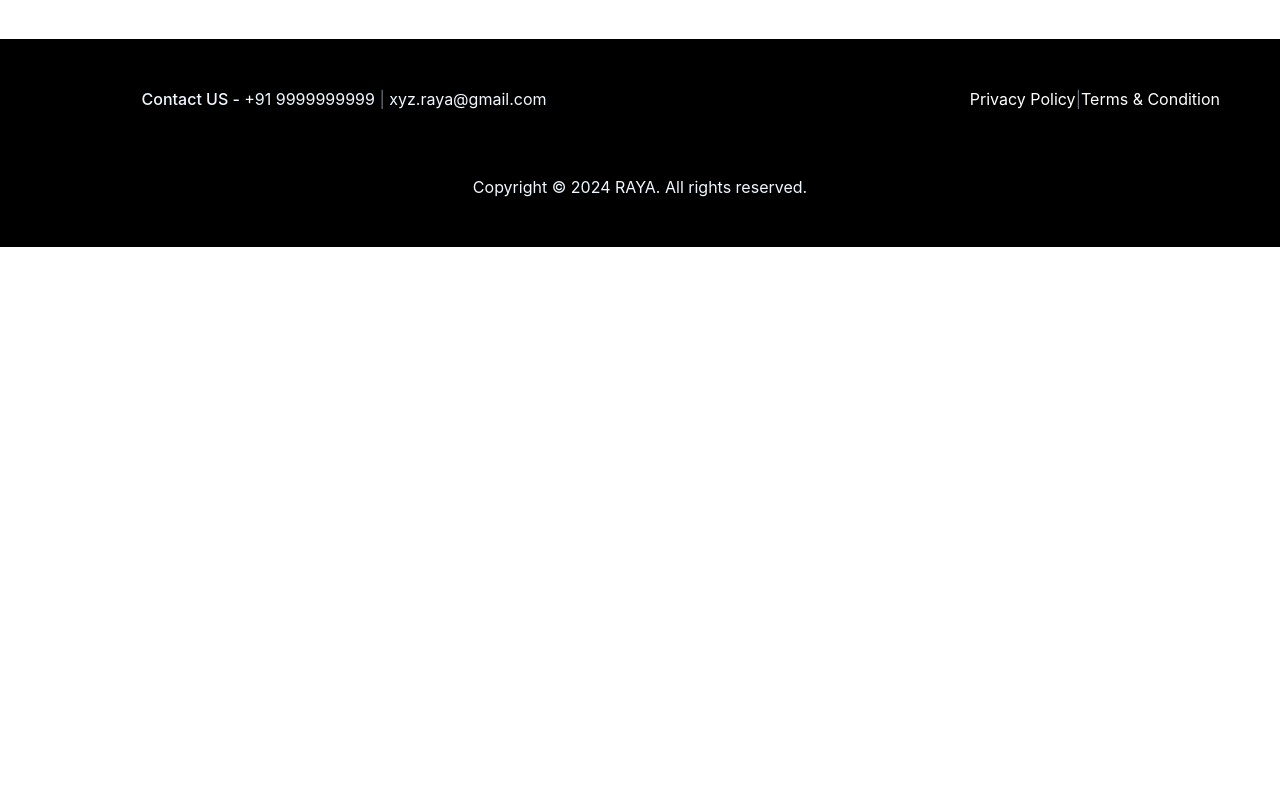
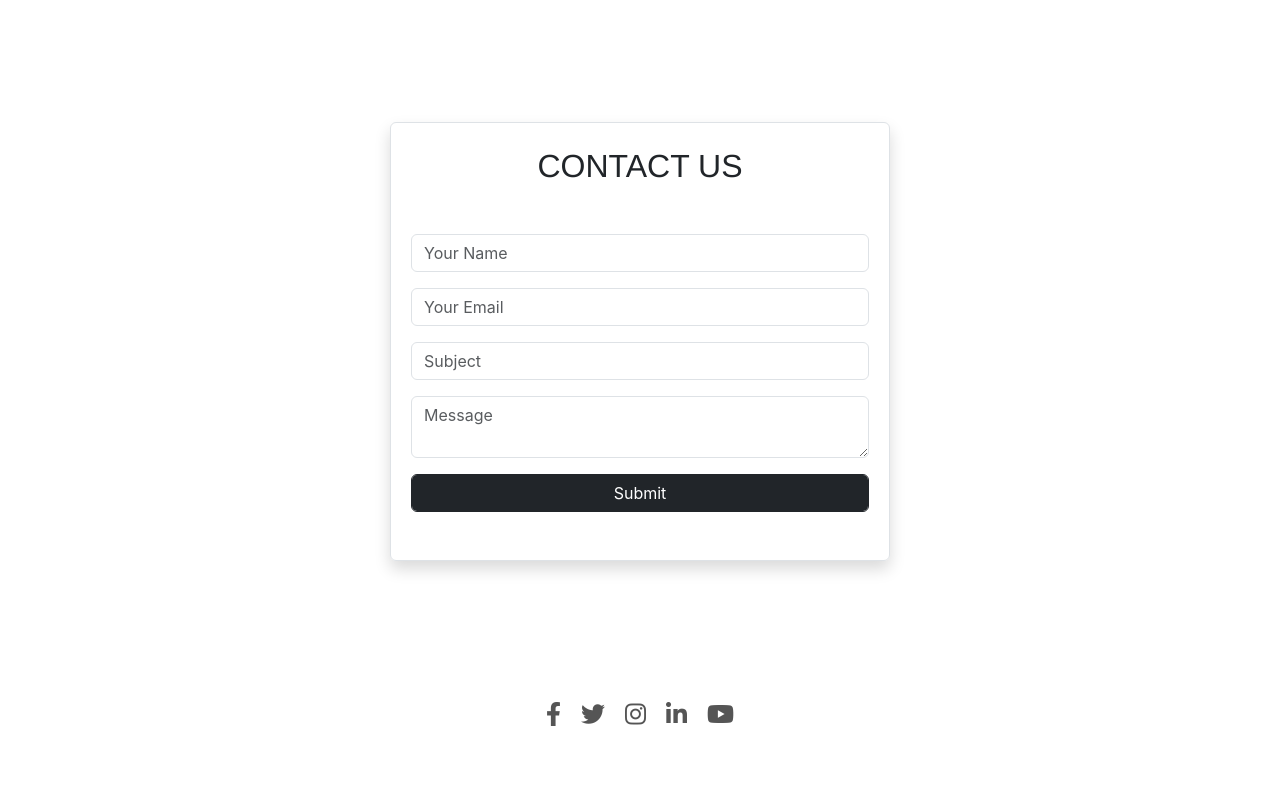
Before and after one commit to developerRanjeet/react-app, a React (Create React App) app: page /about in a window 1280 px wide. Shown: the part 1500-2300 px from the top of the page. Before the commit the page ends 1747 px from the top, so only its background shows below. Built offline with nearby package versions, Linux system fonts and the light colour scheme.

Commit message:
feat: add Contact Section

```diff
--- a/src/components/Contact.js
+++ b/src/components/Contact.js
@@ -3,7 +3,52 @@ import React from 'react';
 function Contact() {
     return (
         <section>
-            <h3>Contact Page</h3>
+            <div className="contact" id="contact">
+                <div className="row mt-5 border rounded shadow p-2">
+                    <form method="post" action="#" className="mt-3">
+                        <h2 className="text-center">CONTACT US</h2>
+                        <div className="d-flex mt-5 justify-content-center">
+                            <div className="col-md-6 col-sm-12">
+                                <div className="mb-3">
+                                    <input type="text" id="name" className="form-control" placeholder="Your Name" />
+                                </div>
+                                <div className="mb-3">
+                                    <input type="email" id="email" className="form-control" placeholder="Your Email" />
+                                </div>
+                                <div className="mb-3">
+                                    <input type="text" id="subject" className="form-control" placeholder="Subject" />
+                                </div>
+                                <div className="mb-3">
+                                    <textarea name="message" id="message" className="form-control" placeholder="Message"></textarea>
+                                </div>
+                                <div className="mb-3">
+                                    <button type="submit" className="form-control btn btn-dark">Submit</button>
+                                </div>
+                            </div>
+                        </div>
+                        <br/>
+                    </form>
+                </div>
+            </div>
+            { /* Social Media */}
+            <div className="social-media-icons text-center">
+                <a href="#" className="social-icon" target="_blank">
+                    <i className="fab fa-facebook-f"></i>
+                </a>
+                <a href="#" className="social-icon" target="_blank">
+                    <i className="fab fa-twitter"></i>
+                </a>
+                <a href="#" className="social-icon" target="_blank">
+                    <i className="fab fa-instagram"></i>
+                </a>
+                <a href="#" className="social-icon" target="_blank">
+                    <i className="fab fa-linkedin-in"></i>
+                </a>
+                <a href="https://www.youtube.com/@developerRanjeet" className="social-icon" target="_blank">
+                    <i className="fab fa-youtube"></i>
+                </a>
+            </div>
+            {/* Social Media - End */}
         </section>
     )
 }
```
